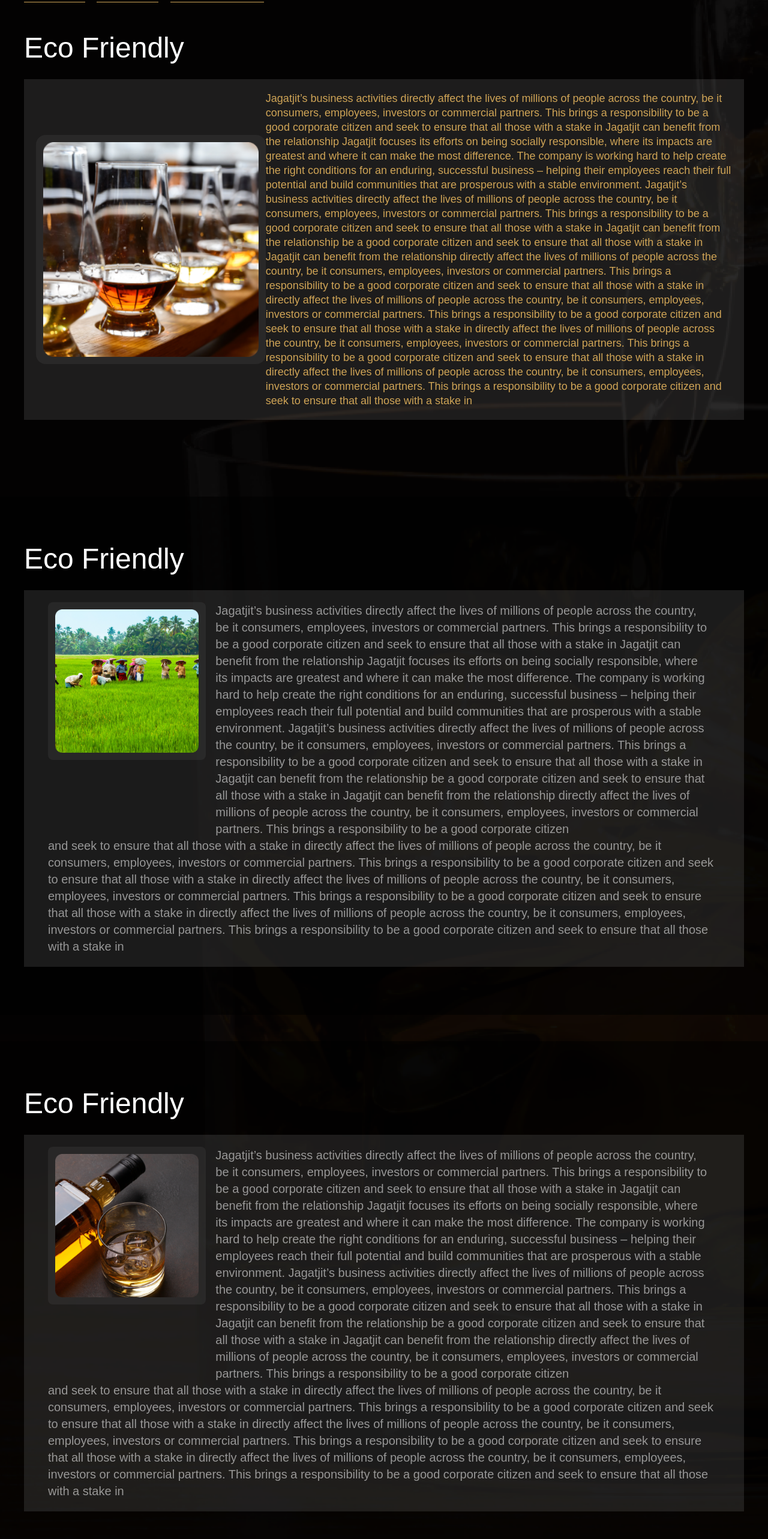
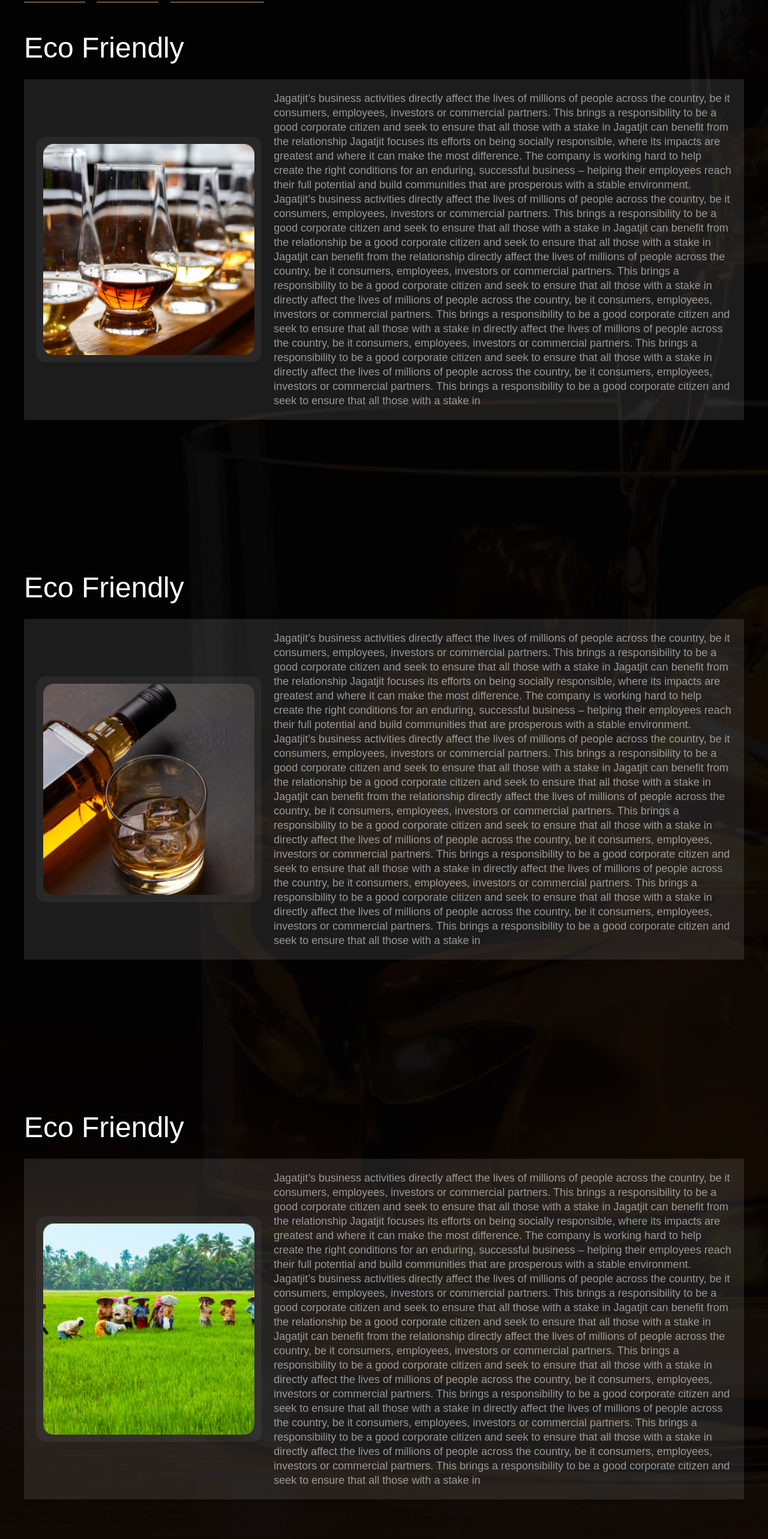
Before and after one commit to sudarshan24-byte/jagatjit-project, a React (Vite) app: page /csr-framework in a window 1280 px wide. Shown: the part 120-2686 px from the top of the page at 60% size. Built offline with nearby package versions, Linux system fonts and the light colour scheme; a web font is replaced by a local one.

Commit message:
CSR Framework and navbar minor changes

```diff
--- a/src/components/HomeNavbar.jsx
+++ b/src/components/HomeNavbar.jsx
@@ -58,7 +58,7 @@ const HomeNavbar = () => {
                                     <NavLink to='/infrastructure'>Infrastructure</NavLink>
                                 </div>
                                 <div>
-                                    <NavLink to='/white-papers'>White Papers</NavLink>
+                                    <NavLink to='/investor'>White Papers</NavLink>
                                 </div>
                             </div>
                         </div>
@@ -94,12 +94,12 @@ const HomeNavbar = () => {
                     {/* Right */}
                     <div className='hidden lg:block'>
                         <div className='flex items-center justify-between'>
-                            <div className='border px-2 py-1 w-full flex items-center rounded-md'>
+                            {/* <div className='border px-2 py-1 w-full flex items-center rounded-md'>
                                 <input type="text" placeholder='Search' className='bg-transparent focus:outline-none w-[163px]' />
                                 <div>
                                     <AiOutlineSearch />
                                 </div>
-                            </div>
+                            </div> */}
                             <div className='mx-2 cursor-pointer' onClick={toggleUppernav}>
                                 <AiOutlineMenu style={{ fontSize: '25px' }} />
                             </div>
--- a/src/pages/CSRFramework.jsx
+++ b/src/pages/CSRFramework.jsx
@@ -19,33 +19,17 @@ const CSRFramework = () => {
             />
             <div className='csr-framework bg-cover'>
                 <div className=' pt-24'>
-                    <div className='py-20 px-10'>
+                    <div className='py-20 px-3 lg:px-10'>
 
                         {/* Eco Friendly */}
                         <h1 className='text-white text-5xl pb-7'>
                             Eco Friendly
                         </h1>
-                        {/* <div className=' columns-1 bg-white/10 px-10 py-5'>
-                            <div className='flex'>
-                                <div className='border h-fit'>
-                                    <img src={csr_framework.eco_friendly} alt="" className='bg-white/5 p-3 rounded-lg' width={420} />
-                                </div>
-                                <div className='w-fit mx-4 text-xl text-[#FFFFFF8A]'>
-                                    Jagatjit’s business activities directly affect the lives of millions of people across the country, be it consumers, employees, investors or commercial partners. This brings a responsibility to be a good corporate citizen and seek to ensure that all those with a stake in Jagatjit can benefit from the relationship Jagatjit focuses its efforts on being socially responsible, where its impacts are greatest and where it can make the most difference. The company is working hard to help create the right  conditions for an enduring, successful business – helping their employees reach their full  potential and build communities that are prosperous with a stable environment. Jagatjit’s business activities directly affect the lives of millions of people across the country, be it consumers, employees, investors or commercial partners. This brings a responsibility to be a good corporate citizen and seek to ensure that all those with a stake in
-                                    Jagatjit can benefit from the relationship be a good corporate citizen and seek to ensure that all those with a stake in Jagatjit can benefit from the relationship directly affect the lives of millions of people across the country, be it consumers, employees, investors or commercial partners. This brings a responsibility to be a good corporate citizen and seek to ensure that all those with a stake in directly affect the lives of millions of people across the country, be it consumers, employees, investors or commercial partners. This brings a responsibility to be a good corporate citizen and seek to ensure that all those with a stake in directly affect the lives of millions of people across the country, be it consumers, employees, investors or commercial partners. This brings a responsibility to be a good corporate citizen and seek to ensure that all those with a stake in directly affect the lives of millions of people across the country, be it consumers, employees, investors or commercial partners. This brings a responsibility to be a good corporate citizen and seek to ensure that all those with a stake in
-                                </div>
+                        <div className='bg-white/10 px-5 py-5 flex flex-col text-[#FFFFFF8A] items-center justify-center md:flex md:flex-row md:justify-between'>
+                            <div>
+                                <img src={csr_framework.eco_friendly} alt="" className='bg-white/5 p-3 rounded-2xl lg:w-[25rem] h-auto md:w-full' />
                             </div>
-                            <div className=' text-xl text-[#FFFFFF8A]'>
-                                and seek to ensure that all those with a stake in directly affect the lives of millions of people across the country, be it consumers, employees, investors or commercial partners. This brings a responsibility to be a good corporate citizen and seek to ensure that all those with a stake in directly affect the lives of millions of people across the country, be it consumers, employees, investors or commercial partners. This brings a responsibility to be a good corporate citizen and seek to ensure that all those with a stake in directly affect the lives of millions of people across the country, be it consumers, employees, investors or commercial partners. This brings a responsibility to be a good corporate citizen and seek to ensure that all those with a stake in
-
-                            </div>
-                        </div> */}
-
-                        <div className='bg-white/10 px-5 py-5 flex flex-col items-center justify-center lg:flex lg:flex-row lg:justify-between'>
-                            <div>
-                                <img src={csr_framework.eco_friendly} alt="" className='bg-white/5 p-3 rounded-2xl lg:w-[25rem] h-auto md:h-full md:w-[30rem]' />
-                            </div>
-                            <div className='lg:w-[70%] text-lg leading-6'>
+                            <div className='md:w-[70%] md:text-xs md:leading-[.85rem] lg:text-lg lg:leading-6 mt-4 md:mt-0 md:ml-5'>
                                 Jagatjit’s business activities directly affect the lives of millions of people across the country, be it consumers, employees, investors or commercial partners. This brings a responsibility to be a good corporate citizen and seek to ensure that all those with a stake in Jagatjit can benefit from the relationship Jagatjit focuses its efforts on being socially responsible, where its impacts are greatest and where it can make the most difference. The company is working hard to help create the right conditions for an enduring, successful business – helping their employees reach their full potential and build communities that are prosperous with a stable environment. Jagatjit’s business activities directly affect the lives of millions of people across the country, be it consumers, employees, investors or commercial partners. This brings a responsibility to be a good corporate citizen and seek to ensure that all those with a stake in Jagatjit can benefit from the relationship be a good corporate citizen and seek to ensure that all those with a stake in Jagatjit can benefit from the relationship directly affect the lives of millions of people across the country, be it consumers, employees, investors or commercial partners. This brings a responsibility to be a good corporate citizen
                                 and seek to ensure that all those with a stake in directly affect the lives of millions of people across the country, be it consumers, employees, investors or commercial partners. This brings a responsibility to be a good corporate citizen and seek to ensure that all those with a stake in directly affect the lives of millions of people across the country, be it consumers, employees, investors or commercial partners. This brings a responsibility to be a good corporate citizen and seek to ensure that all those with a stake in directly affect the lives of millions of people across the country, be it consumers, employees, investors or commercial partners. This brings a responsibility to be a good corporate citizen and seek to ensure that all those with a stake in
                             </div>
@@ -53,53 +37,39 @@ const CSRFramework = () => {
 
                     </div>
                 </div>
-                <div className=' pt-12'>
-                    <div className='bg-black/60 py-20 px-10'>
+                <div className=' pt-24'>
+                    <div className='py-20 px-3 lg:px-10'>
 
                         {/* Eco Friendly */}
                         <h1 className='text-white text-5xl pb-7'>
                             Eco Friendly
                         </h1>
-                        <div className=' columns-1 bg-white/10  px-10 py-5'>
-                            <div className=' flex'>
-                                <div>
-                                    <img src={csr_framework.ecofrir} alt="" className='bg-white/5 p-3 rounded-lg' width={320} />
-                                </div>
-                                <div className='w-[1002px] mx-4 text-xl text-[#FFFFFF8A]'>
-                                    Jagatjit’s business activities directly affect the lives of millions of people across the country, be it consumers, employees, investors or commercial partners. This brings a responsibility to be a good corporate citizen and seek to ensure that all those with a stake in Jagatjit can benefit from the relationship Jagatjit focuses its efforts on being socially responsible, where its impacts are greatest and where it can make the most difference. The company is working hard to help create the right  conditions for an enduring, successful business – helping their employees reach their full  potential and build communities that are prosperous with a stable environment. Jagatjit’s business activities directly affect the lives of millions of people across the country, be it consumers, employees, investors or commercial partners. This brings a responsibility to be a good corporate citizen and seek to ensure that all those with a stake in
-                                    Jagatjit can benefit from the relationship be a good corporate citizen and seek to ensure that all those with a stake in Jagatjit can benefit from the relationship directly affect the lives of millions of people across the country, be it consumers, employees, investors or commercial partners. This brings a responsibility to be a good corporate citizen
-
-                                </div>
+                        <div className='bg-white/10 px-5 py-5 flex flex-col text-[#FFFFFF8A] items-center justify-center md:flex md:flex-row md:justify-between'>
+                            <div>
+                                <img src={csr_framework.ecoFri} alt="" className='bg-white/5 p-3 rounded-2xl lg:w-[25rem] h-auto md:w-full' />
                             </div>
-                            <div className=' text-xl text-[#FFFFFF8A]'>
+                            <div className='md:w-[70%] md:text-xs md:leading-[.85rem] lg:text-lg lg:leading-6 mt-4 md:mt-0 md:ml-5'>
+                                Jagatjit’s business activities directly affect the lives of millions of people across the country, be it consumers, employees, investors or commercial partners. This brings a responsibility to be a good corporate citizen and seek to ensure that all those with a stake in Jagatjit can benefit from the relationship Jagatjit focuses its efforts on being socially responsible, where its impacts are greatest and where it can make the most difference. The company is working hard to help create the right conditions for an enduring, successful business – helping their employees reach their full potential and build communities that are prosperous with a stable environment. Jagatjit’s business activities directly affect the lives of millions of people across the country, be it consumers, employees, investors or commercial partners. This brings a responsibility to be a good corporate citizen and seek to ensure that all those with a stake in Jagatjit can benefit from the relationship be a good corporate citizen and seek to ensure that all those with a stake in Jagatjit can benefit from the relationship directly affect the lives of millions of people across the country, be it consumers, employees, investors or commercial partners. This brings a responsibility to be a good corporate citizen
                                 and seek to ensure that all those with a stake in directly affect the lives of millions of people across the country, be it consumers, employees, investors or commercial partners. This brings a responsibility to be a good corporate citizen and seek to ensure that all those with a stake in directly affect the lives of millions of people across the country, be it consumers, employees, investors or commercial partners. This brings a responsibility to be a good corporate citizen and seek to ensure that all those with a stake in directly affect the lives of millions of people across the country, be it consumers, employees, investors or commercial partners. This brings a responsibility to be a good corporate citizen and seek to ensure that all those with a stake in
-
                             </div>
                         </div>
 
                     </div>
                 </div>
-                <div className=' pt-11'>
-                    <div className='bg-black/60 py-20 px-10'>
+                <div className=' pt-24'>
+                    <div className='py-20 px-3 lg:px-10'>
 
                         {/* Eco Friendly */}
                         <h1 className='text-white text-5xl pb-7'>
                             Eco Friendly
                         </h1>
-                        <div className=' columns-1 bg-white/10  px-10 py-5'>
-                            <div className=' flex'>
-                                <div>
-                                    <img src={csr_framework.ecoFri} alt="" className='bg-white/5 p-3 rounded-lg' width={320} />
-                                </div>
-                                <div className='w-[1002px] mx-4 text-xl text-[#FFFFFF8A]'>
-                                    Jagatjit’s business activities directly affect the lives of millions of people across the country, be it consumers, employees, investors or commercial partners. This brings a responsibility to be a good corporate citizen and seek to ensure that all those with a stake in Jagatjit can benefit from the relationship Jagatjit focuses its efforts on being socially responsible, where its impacts are greatest and where it can make the most difference. The company is working hard to help create the right  conditions for an enduring, successful business – helping their employees reach their full  potential and build communities that are prosperous with a stable environment. Jagatjit’s business activities directly affect the lives of millions of people across the country, be it consumers, employees, investors or commercial partners. This brings a responsibility to be a good corporate citizen and seek to ensure that all those with a stake in
-                                    Jagatjit can benefit from the relationship be a good corporate citizen and seek to ensure that all those with a stake in Jagatjit can benefit from the relationship directly affect the lives of millions of people across the country, be it consumers, employees, investors or commercial partners. This brings a responsibility to be a good corporate citizen
-
-                                </div>
+                        <div className='bg-white/10 px-5 py-5 flex flex-col text-[#FFFFFF8A] items-center justify-center md:flex md:flex-row md:justify-between'>
+                            <div>
+                                <img src={csr_framework.ecofrir} alt="" className='bg-white/5 p-3 rounded-2xl lg:w-[25rem] h-auto md:w-full' />
                             </div>
-                            <div className=' text-xl text-[#FFFFFF8A]'>
+                            <div className='md:w-[70%] md:text-xs md:leading-[.85rem] lg:text-lg lg:leading-6 mt-4 md:mt-0 md:ml-5'>
+                                Jagatjit’s business activities directly affect the lives of millions of people across the country, be it consumers, employees, investors or commercial partners. This brings a responsibility to be a good corporate citizen and seek to ensure that all those with a stake in Jagatjit can benefit from the relationship Jagatjit focuses its efforts on being socially responsible, where its impacts are greatest and where it can make the most difference. The company is working hard to help create the right conditions for an enduring, successful business – helping their employees reach their full potential and build communities that are prosperous with a stable environment. Jagatjit’s business activities directly affect the lives of millions of people across the country, be it consumers, employees, investors or commercial partners. This brings a responsibility to be a good corporate citizen and seek to ensure that all those with a stake in Jagatjit can benefit from the relationship be a good corporate citizen and seek to ensure that all those with a stake in Jagatjit can benefit from the relationship directly affect the lives of millions of people across the country, be it consumers, employees, investors or commercial partners. This brings a responsibility to be a good corporate citizen
                                 and seek to ensure that all those with a stake in directly affect the lives of millions of people across the country, be it consumers, employees, investors or commercial partners. This brings a responsibility to be a good corporate citizen and seek to ensure that all those with a stake in directly affect the lives of millions of people across the country, be it consumers, employees, investors or commercial partners. This brings a responsibility to be a good corporate citizen and seek to ensure that all those with a stake in directly affect the lives of millions of people across the country, be it consumers, employees, investors or commercial partners. This brings a responsibility to be a good corporate citizen and seek to ensure that all those with a stake in
-
                             </div>
                         </div>
 
```
Also changed, not shown: src/components/CSRFramework/Navbar.jsx (+5 -5 lines), src/components/OurProducts/Navbar.jsx (+5 -5 lines).
